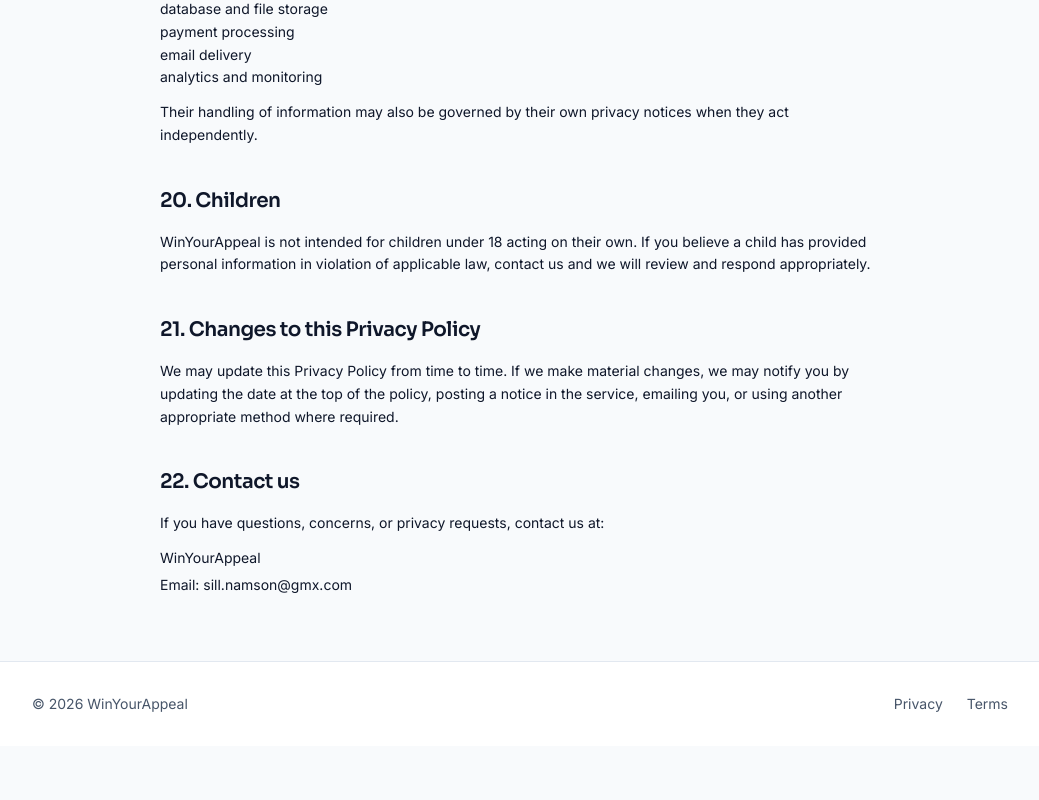
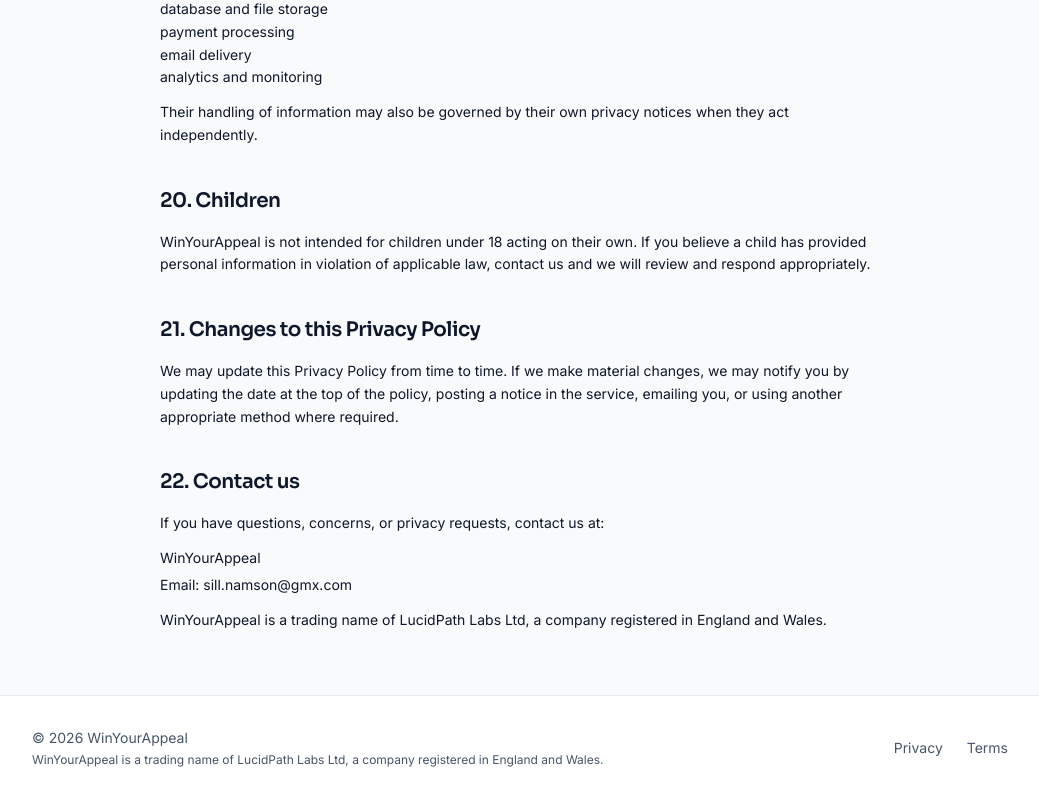
Before and after one commit to TuberDAO/PolicyPal, a Next.js app: page /privacy in a window 1280 px wide. Shown: the part 8739-9539 px from the top of the page, without its empty margins (120-1159 px from the left). Before the commit the page ends 9485 px from the top, so only its background shows below. Built offline with nearby package versions, Linux system fonts and the light colour scheme; no server answers.

Commit message:
Add legal trading name disclosure

```diff
--- a/src/app/(marketing)/privacy/page.tsx
+++ b/src/app/(marketing)/privacy/page.tsx
@@ -419,6 +419,7 @@ export default function PrivacyPage() {
           <p>WinYourAppeal</p>
           <p>Email: sill.namson@gmx.com</p>
         </address>
+        <p>WinYourAppeal is a trading name of LucidPath Labs Ltd, a company registered in England and Wales.</p>
       </Section>
     </div>
   );
--- a/src/app/(marketing)/terms/page.tsx
+++ b/src/app/(marketing)/terms/page.tsx
@@ -313,6 +313,7 @@ export default function TermsPage() {
           <p>WinYourAppeal</p>
           <p>Email: sill.namson@gmx.com</p>
         </address>
+        <p>WinYourAppeal is a trading name of LucidPath Labs Ltd, a company registered in England and Wales.</p>
       </Section>
     </div>
   );
--- a/src/components/layout/marketing-footer.tsx
+++ b/src/components/layout/marketing-footer.tsx
@@ -6,9 +6,14 @@ export function MarketingFooter() {
     <footer className="border-t border-border bg-surface">
       <div className="mx-auto max-w-5xl px-4 py-8 sm:px-6">
         <div className="flex flex-col items-center gap-4 sm:flex-row sm:justify-between">
-          <p className="text-sm text-muted">
-            &copy; {new Date().getFullYear()} {BRAND.name}
-          </p>
+          <div className="flex flex-col items-center gap-1 sm:items-start">
+            <p className="text-sm text-muted">
+              &copy; {new Date().getFullYear()} {BRAND.name}
+            </p>
+            <p className="text-xs text-muted">
+              WinYourAppeal is a trading name of LucidPath Labs Ltd, a company registered in England and Wales.
+            </p>
+          </div>
           <div className="flex gap-6">
             <Link
               href="/privacy"
```
